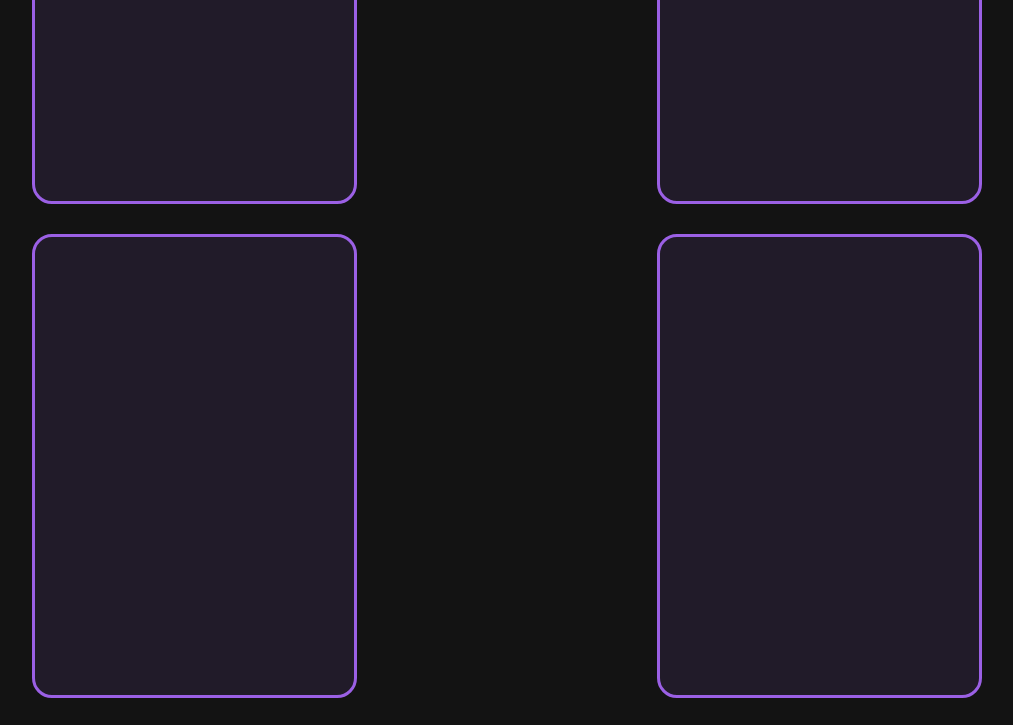
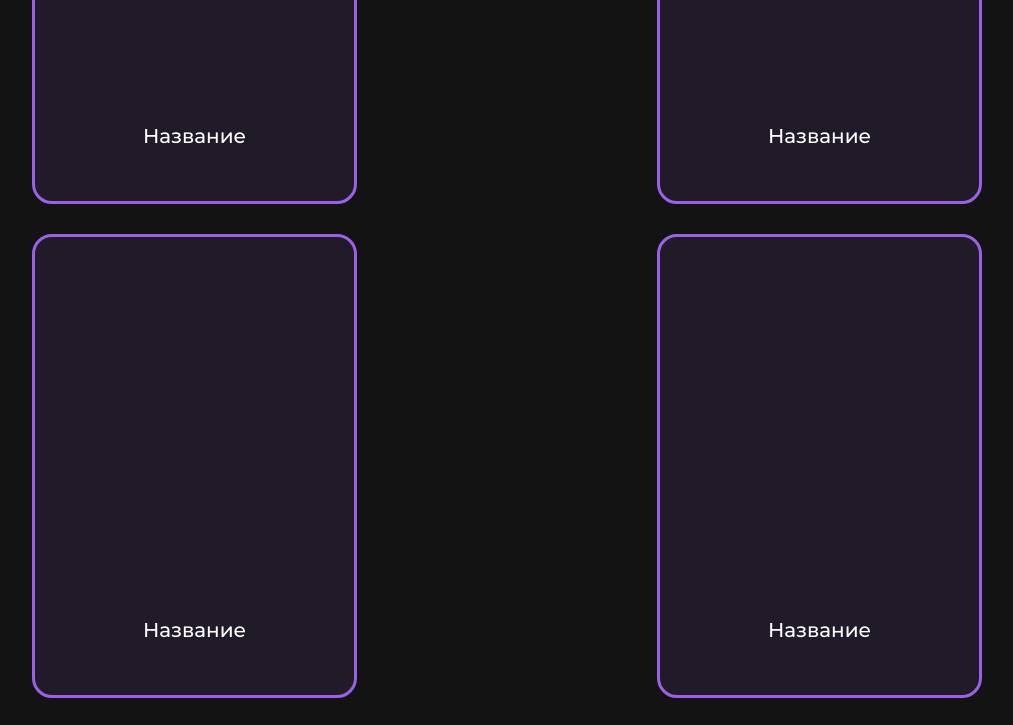
Before and after one commit to TePMo-Tapo4eK/zobr, a React app: page /films in a window 1280 px wide. Shown: the part 380-1105 px from the top of the page, without its empty margins (133-1146 px from the left). Built offline with nearby package versions, Linux system fonts and the light colour scheme.

Commit message:
add adaptive for movie pages

```diff
--- a/src/components/PageWithFilms.js
+++ b/src/components/PageWithFilms.js
@@ -1,40 +1,57 @@
 import React from "react";
-import './css-comp/pagefilms.css'
+import "./css-comp/pagefilms.css";
 
 const PageFilms = () => {
-    return(
+  return (
+    <div className="films_item">
       <div className="page_films_items">
         <div className="film_item">
+          <p>Название</p>
         </div>
         <div className="film_item">
+          <p>Название</p>
         </div>
         <div className="film_item">
+          <p>Название</p>
         </div>
         <div className="film_item">
+          <p>Название</p>
         </div>
         <div className="film_item">
+          <p>Название</p>
         </div>
         <div className="film_item">
+          <p>Название</p>
         </div>
         <div className="film_item">
+          <p>Название</p>
         </div>
         <div className="film_item">
+          <p>Название</p>
         </div>
         <div className="film_item">
+          <p>Название</p>
         </div>
         <div className="film_item">
+          <p>Название</p>
         </div>
         <div className="film_item">
+          <p>Название</p>
         </div>
         <div className="film_item">
+          <p>Название</p>
         </div>
         <div className="film_item">
+          <p>Название</p>
         </div>
         <div className="film_item">
+          <p>Название</p>
         </div>
         <div className="film_item">
+          <p>Название</p>
         </div>
       </div>
-    )
-}
-export default PageFilms
+    </div>
+  );
+};
+export default PageFilms;
--- a/src/components/css-comp/pagefilms.css
+++ b/src/components/css-comp/pagefilms.css
@@ -1,26 +1,39 @@
+.films_item {
+    text-align: center;
+}
 
 .page_films_items {
+    text-align: center;
     padding: 0 150px;
     max-width: 2100px;
-    height: 700px;
     width: auto;
     margin: 0 auto;
     margin-top: 120px;
-    display: flex;
+    display: inline-flex;
     align-items: center;
     justify-content: space-between;
     flex-wrap: wrap;
 }
-.film_item{
+
+.film_item {
     border-radius: 20px;
     height: 464px;
-    width:325px;
+    width: 325px;
     border: 3px solid #9b60e5;
     background-color: rgba(155, 96, 229, 0.1);
     margin: 0 15px 30px;
 }
-.film_item:hover{
 
+.film_item p {
+    color: white;
+    font-size: 20px;
+    margin-top: 120%
+}
+
+.film_item:hover {
+    -webkit-box-shadow: 0px 0px 38px -3px rgba(155, 96, 229, 0.2);
+    -moz-box-shadow: 0px 0px 38px -3px rgba(155, 96, 229, 0.2);
+    box-shadow: 0px 0px 38px -3px rgba(155, 96, 229, 0.2);
     background-color: rgba(155, 96, 229, 0.2);
     transition-duration: 0.1s;
 
```
Lines whose indentation alone changed are shown as unchanged.
